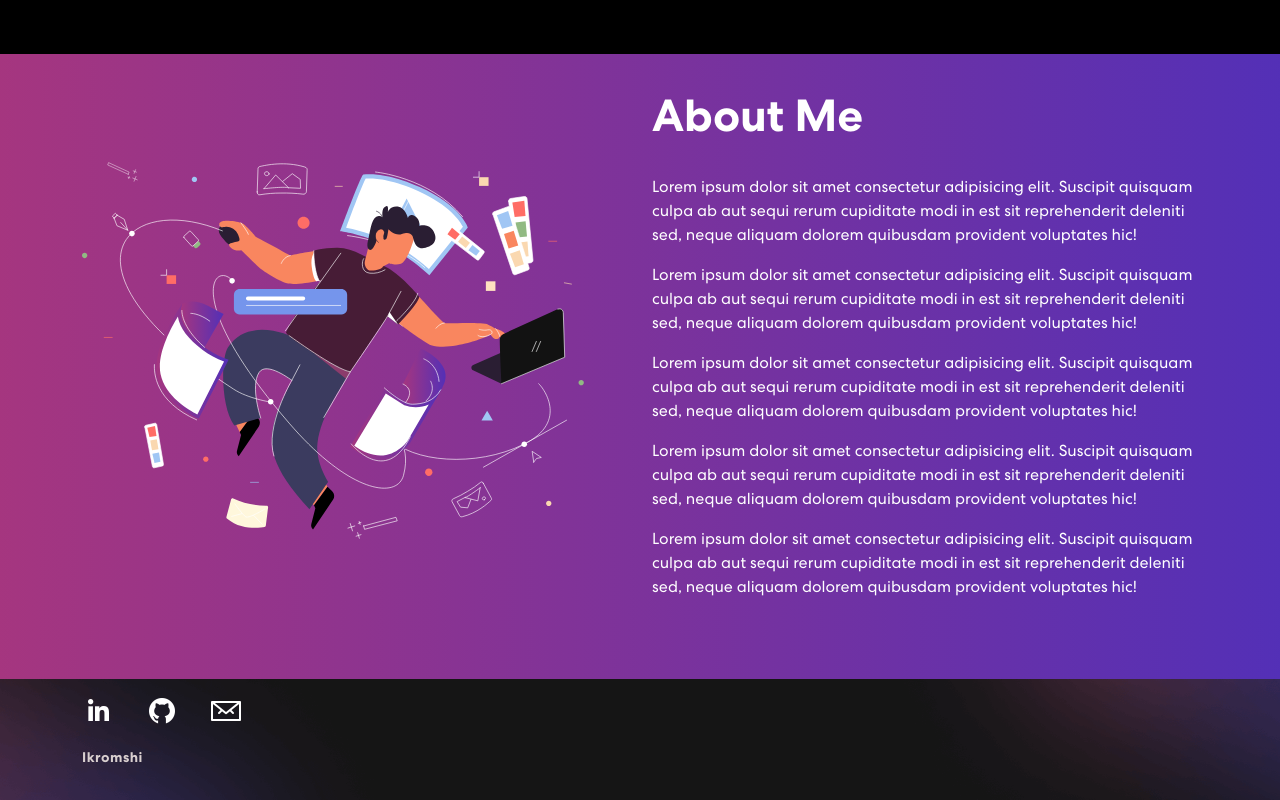
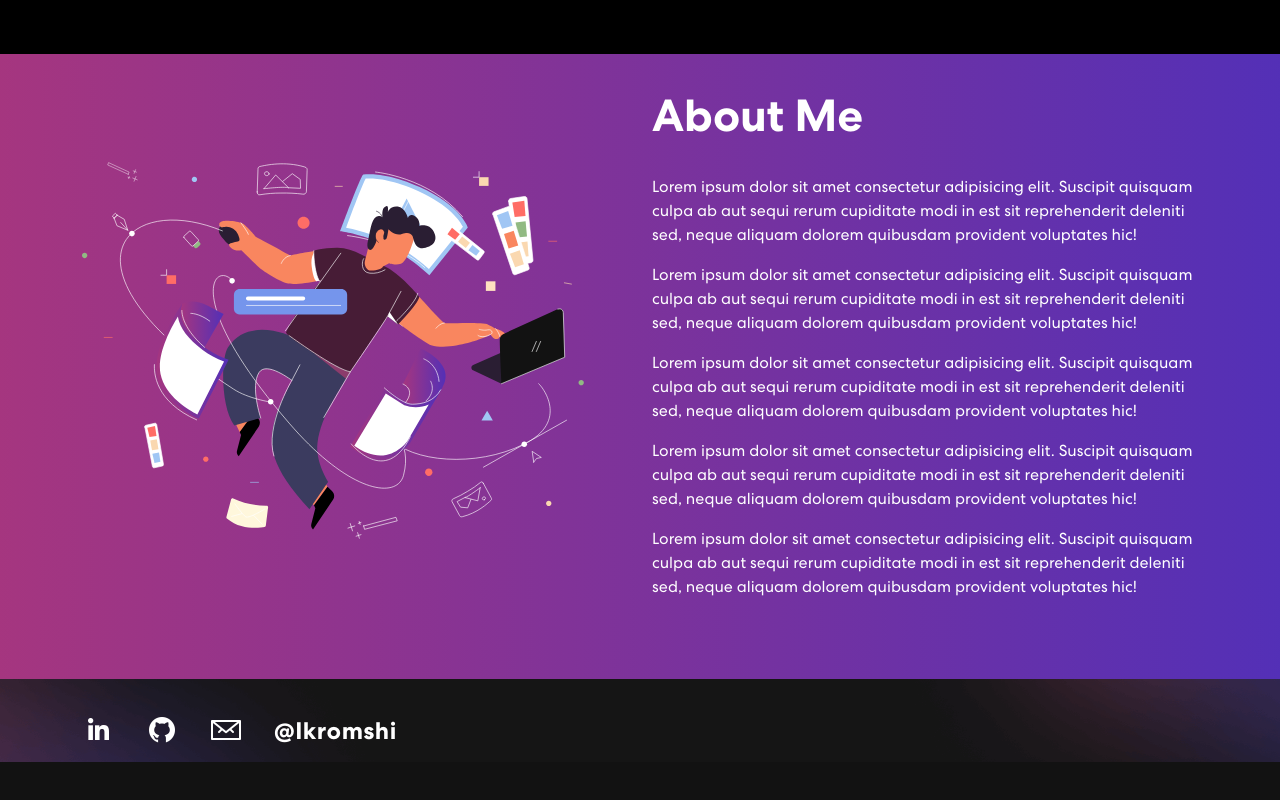
Before and after one commit to ikromshi/portfolio, a React (Create React App) app: page / in a window 1280 px wide. Shown: the part 2483-3283 px from the top of the page. After the commit the page ends 3245 px from the top, so only its background shows below. Built offline with nearby package versions, Linux system fonts and the light colour scheme.

Commit message:
improved footer

```diff
--- a/src/components/Footer/Footer.css
+++ b/src/components/Footer/Footer.css
@@ -9,7 +9,7 @@
   grid-area: 1 / 5 / 2 / 6;
   display: flex;
   -webkit-box-align: center;
-  align-items:flex-start;
+  align-items:flex-end;
 }
 #social-icon a {
   transition: all 0.3s ease 0s;
@@ -23,9 +23,9 @@
 /* .footer img {
   width: 26%;
 } */
-.footer p {
-  font-weight: 400;
-  font-size: 14px;
+.footer h4 {
+  /* font-weight: 400;
+  font-size: 14px; */
   color: #B8B8B8;
   letter-spacing: 0.5px;
   margin-top: 20px;
--- a/src/components/Footer/Footer.tsx
+++ b/src/components/Footer/Footer.tsx
@@ -9,15 +9,13 @@ export const Footer = () => {
   return (
     <footer className="footer">
       <Container>
-        <Row id="footer-row" className="align-items-center">
-        {/* <Col xm={6} className="text-center text-sm-end"> */}
+        <Row id="footer-row" className="align-items-right">
           <div id="social-icon">
             <a href="https://www.linkedin.com/in/ikrom-numonov-79107020a?trk=public_profile_browsemap" target="blank"><img src={LinkedIn} alt="" /></a>
             <a href="https://github.com/ikromshi" target="blank"><img src={Github} alt="" /></a>
             <a href="mailto:numanovikrom454@gmail.com"><img src={Email} alt="" /></a>
+            <h4><a href="https://t.me/ikromshi" id="telegram-link">&#64;Ikromshi</a></h4>
           </div>
-          <p><a href="https://t.me/ikromshi" id="telegram-link">Ikromshi</a></p>
-        {/* </Col> */}
         </Row>
       </Container>
     </footer>
```
